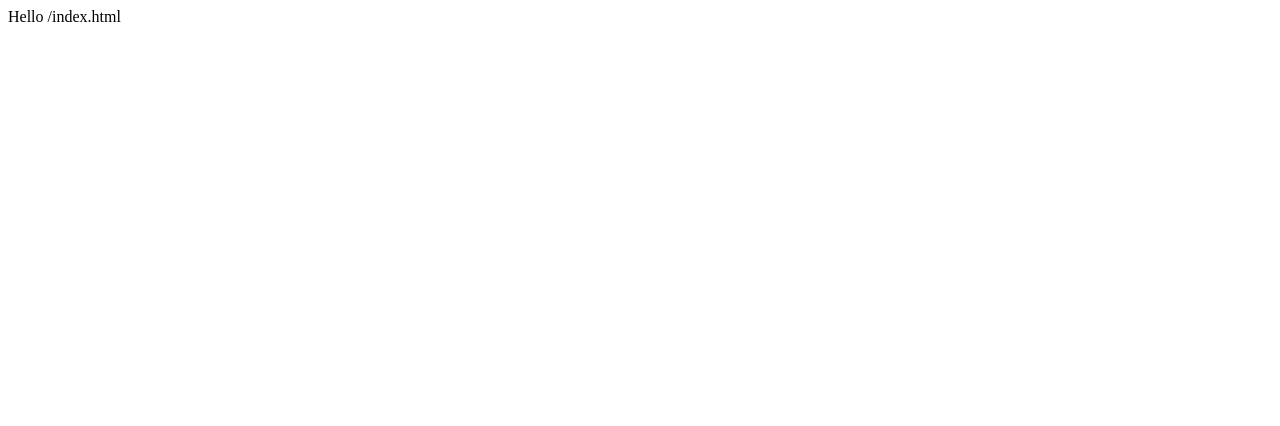
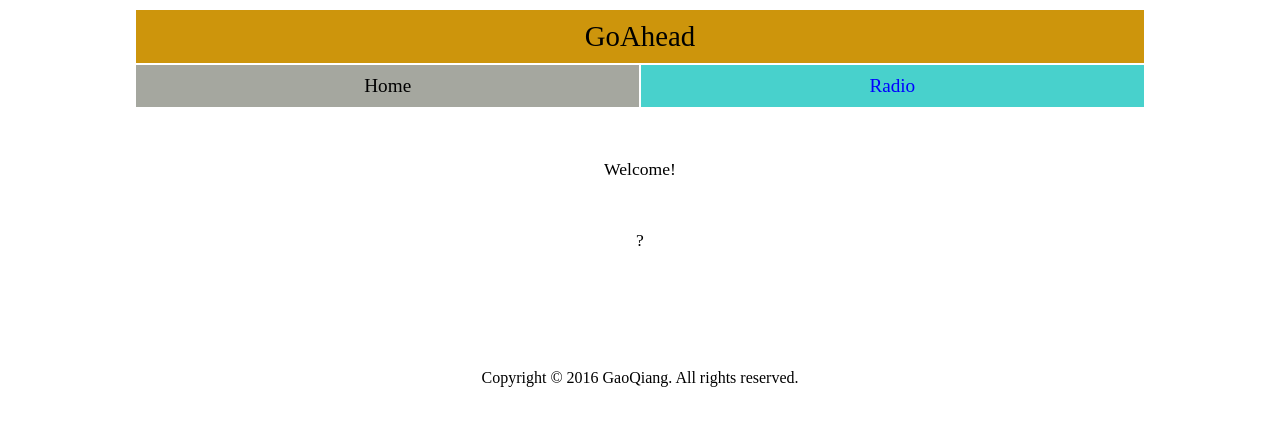
Before and after one commit to gq213/buildroot-2016.08.1, a plain HTML site: page package/goahead/web/index.html in a window 1280 px wide. Drawn offline with Linux system fonts and the light colour scheme; no server answers.

Commit message:
goahead add radio control. next, file upload/download.

```diff
--- a/package/goahead/web/index.html
+++ b/package/goahead/web/index.html
@@ -1,3 +1,84 @@
-<html><head><title>index.html</title></head>
-<body>Hello /index.html</body>
+<html>
+
+<head>
+<title>Home</title>
+<meta http-equiv="Content-Type" content="text/html; charset=UTF-8"/>
+<meta name="viewport" content="width=device-width, initial-scale=1"/>
+<link rel="stylesheet" href="main.css" type="text/css"/>
+</head>
+
+<script type="text/javascript">
+<!--
+
+function TimeGet()
+{
+	var http_request = false;
+
+	if(window.XMLHttpRequest)
+	{
+		http_request = new XMLHttpRequest();
+	}
+	else if(window.ActiveXObject)
+	{
+		http_request = new ActiveXObject("Microsoft.XMLHTTP");
+	}
+
+	if(http_request)
+	{
+		http_request.onreadystatechange = TimeGetComplete;
+		http_request.open("GET", "/action/time_get?id=" + Math.random(), true);
+		http_request.send(null);
+	}
+
+	function TimeGetComplete()
+	{
+		if(http_request.readyState == 4)
+		{
+			if(http_request.status == 200)
+				document.getElementById("currenttime").innerHTML = http_request.responseText;
+			else
+				document.getElementById("currenttime").innerHTML = "?";
+		}
+	}
+
+	t=setTimeout('TimeGet()', 3000)
+}
+
+//-->
+</script>
+
+<body onload="TimeGet()">
+
+<body>
+
+	<table border="0" width="80%" align="center" bordercolor="#A5A79F" cellpadding="10" cellspacing="2">
+		<tr>
+			<td colspan="2" align="center" bgcolor="#CD950C"><div class="h1">GoAhead</div></td>
+		</tr>
+		<tr>
+			<td width="50%" align="center" bgcolor="#A5A79F"><div class="h2">Home</div></td>
+			<td width="50%" align="center" bgcolor="#48D1CC">
+				<a href="control.jst" style="color:blue;text-decoration:none;">
+					<div class="h2">Radio</div>
+				</a>
+			</td>
+		</tr>
+	</table>
+
+	<p>&nbsp;</p>
+
+	<p><div class="h3" align="center">Welcome!</div></p>
+
+	<p>&nbsp;</p>
+
+	<p><div class="h3" align="center" id="currenttime">??:??:??</div></p>
+
+	<p>&nbsp;</p>
+	<p>&nbsp;</p>
+	<p>&nbsp;</p>
+
+	<p align="center"><span>Copyright &copy; 2016 GaoQiang. All rights reserved.</span></p>
+
+</body>
+
 </html>
--- /dev/null
+++ b/package/goahead/web/main.css
@@ -0,0 +1,16 @@
+@charset "utf-8";
+body{
+	font-size: normal 100%;
+}
+.h0{
+	font-size: 2.0em;
+}
+.h1{
+	font-size: 1.8em;
+}
+.h2{
+	font-size: 1.2em;
+}
+.h3{
+	font-size: 1.1em;
+}
```
Also changed, not shown: package/goahead/conf/route.txt, 3 other files.
